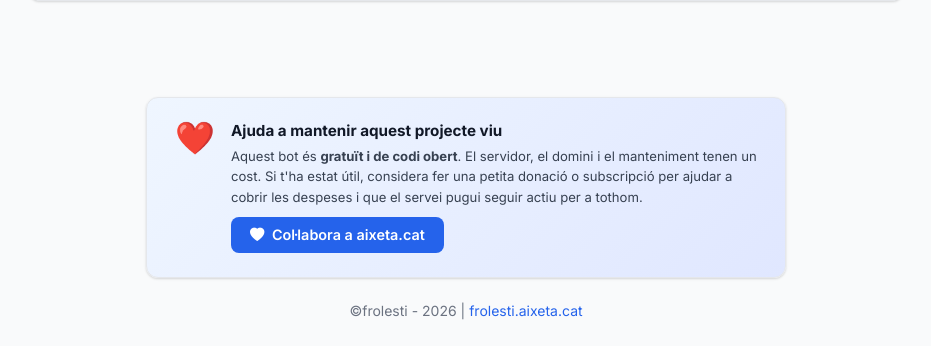
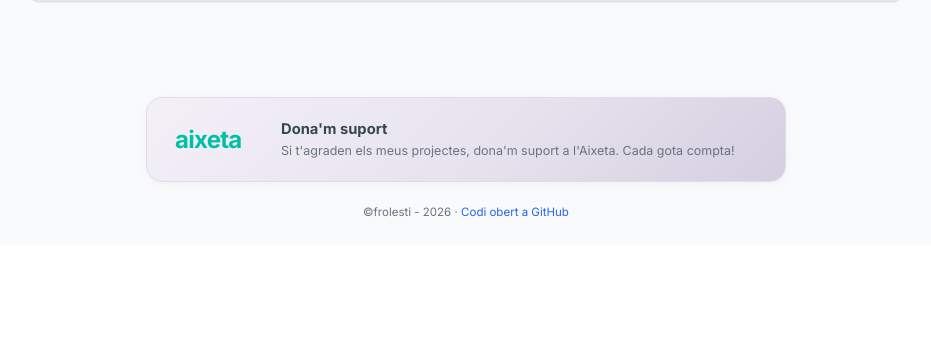
Before and after one commit to frolesti/bot-cita-sepe, a Flask app: page / in a window 1280 px wide. Shown: the part 1297-1643 px from the top of the page, without its empty margins (174-1105 px from the left). After the commit the page ends 1514 px from the top, so only its background shows below. Run offline with Flask 3, Linux system fonts and the light colour scheme; some libraries are stand-ins or nearby versions.

Commit message:
fix: footer Aixeta widget matching portfolio style, add GitHub repo link

```diff
--- a/src/templates/index.html
+++ b/src/templates/index.html
@@ -671,28 +671,20 @@
     </div>
 
     <footer class="mt-5 mb-4">
-        <!-- Donation / Support Section -->
-        <div class="support-banner mx-auto" style="max-width:640px;background:linear-gradient(135deg,#eff6ff 0%,#e0e7ff 100%);border:1px solid var(--gray-200);border-radius:var(--radius);padding:24px 28px;margin-bottom:20px;box-shadow:var(--shadow);">
-            <div class="d-flex align-items-start gap-3">
-                <div style="font-size:2rem;line-height:1;">❤️</div>
-                <div>
-                    <h6 style="margin:0 0 6px;font-weight:700;color:var(--gray-900);font-size:0.95rem;">Ajuda a mantenir aquest projecte viu</h6>
-                    <p style="margin:0 0 10px;font-size:0.82rem;color:var(--gray-700);line-height:1.55;">
-                        Aquest bot és <strong>gratuït i de codi obert</strong>. El servidor, el domini i el manteniment tenen un cost.
-                        Si t'ha estat útil, considera fer una petita donació o subscripció per ajudar a cobrir les despeses
-                        i que el servei pugui seguir actiu per a tothom.
-                    </p>
-                    <a href="https://frolesti.aixeta.cat/ca" target="_blank" class="btn btn-sm" style="background:var(--primary);color:white;font-weight:600;font-size:0.8rem;padding:6px 18px;border-radius:8px;text-decoration:none;">
-                        <i class="bi bi-heart-fill" style="margin-right:4px;"></i> Col·labora a aixeta.cat
-                    </a>
-                </div>
+        <!-- Aixeta Support Widget -->
+        <a href="https://frolesti.aixeta.cat/ca" target="_blank" class="d-flex align-items-center gap-3 mx-auto text-decoration-none" style="max-width:640px;background:linear-gradient(135deg,#f3f0f8 0%,#e8e4ef 50%,#d5cfe0 100%);border:1px solid #e0dbe8;border-radius:16px;padding:20px 28px;box-shadow:0 2px 8px rgba(0,0,0,0.04);transition:box-shadow .2s,transform .2s;" onmouseover="this.style.boxShadow='0 4px 16px rgba(0,0,0,0.10)';this.style.transform='translateY(-1px)'" onmouseout="this.style.boxShadow='0 2px 8px rgba(0,0,0,0.04)';this.style.transform='none'">
+            <!-- Aixeta Logo -->
+            <svg xmlns="http://www.w3.org/2000/svg" viewBox="0 0 120 40" style="width:90px;min-width:90px;height:auto;">
+                <text x="0" y="32" style="font-family:'Inter',sans-serif;font-size:32px;font-weight:800;fill:#00bfa5;letter-spacing:-1px;">aixeta</text>
+            </svg>
+            <div>
+                <div style="font-weight:700;color:#37474f;font-size:0.92rem;margin-bottom:2px;">Dona'm suport</div>
+                <div style="font-size:0.78rem;color:#6b7280;line-height:1.5;">Si t'agraden els meus projectes, dona'm suport a l'Aixeta. Cada gota compta!</div>
             </div>
-        </div>
-        <div class="text-center">
-            <small style="color:var(--gray-500);">
-                &copy;frolesti - 2026 |
-                <a href="https://frolesti.aixeta.cat/ca" target="_blank" style="color:var(--primary);text-decoration:none;">frolesti.aixeta.cat</a>
-                <span class="cursor"></span>
+        </a>
+        <div class="text-center mt-3">
+            <small style="color:var(--gray-500);font-size:0.72rem;">
+                &copy;frolesti - 2026 · <a href="https://github.com/frolesti/bot-cita-sepe" target="_blank" style="color:var(--primary);text-decoration:none;">Codi obert a GitHub</a>
             </small>
         </div>
     </footer>
```
